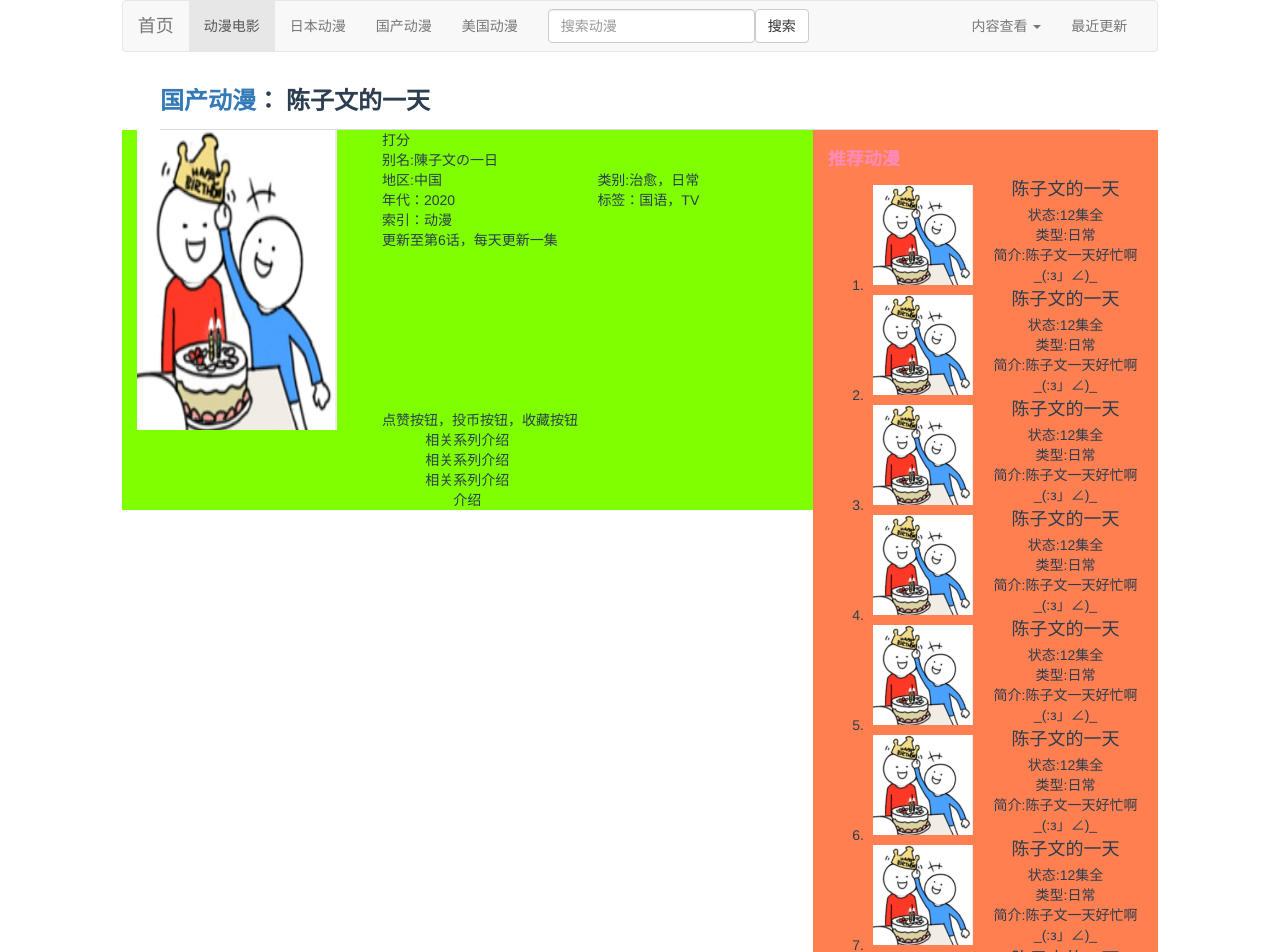
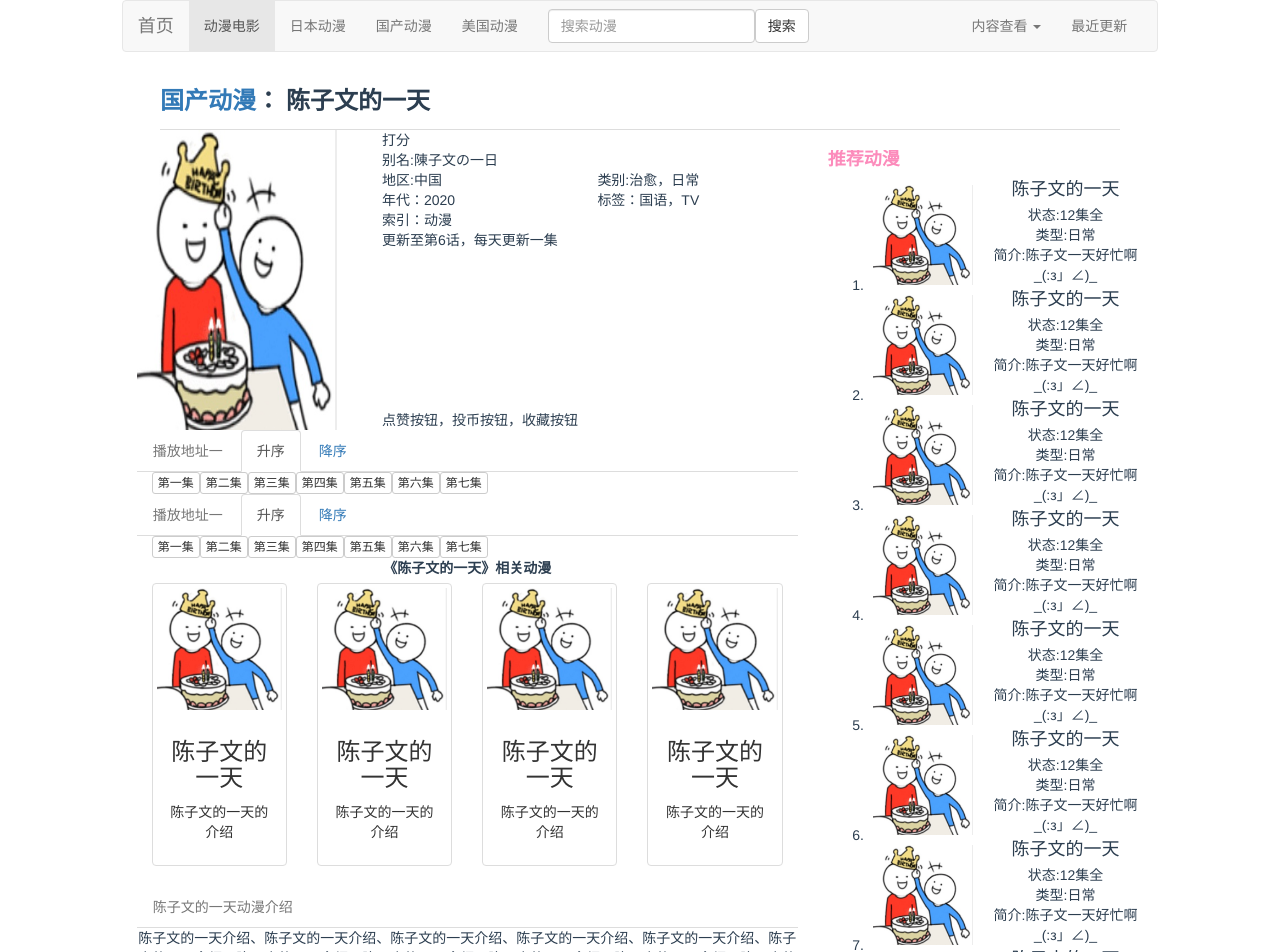
Before and after one commit to ChenZiWen66/AnimeProject, a Vue app in the folder web/: page /View in a window 1280 px wide. Shown: the top 952 px of the page. Built offline with nearby package versions, Linux system fonts and the light colour scheme; a small style sheet from the web is missing.

Commit message:
1.编写了动漫信息展示界面的基本页面

```diff
--- a/web/src/components/AnimeAddressList.vue
+++ b/web/src/components/AnimeAddressList.vue
@@ -1,8 +1,25 @@
 <template>
-<!--    -->
+    <!--  视频播放列表  -->
     <div class="row">
-        <div class="">
-
+        <div class="col-md-12">
+            <ul class="nav nav-tabs">
+                <li role="presentation" class="disabled"><a href="#">播放地址一</a></li>
+                <li role="presentation" class="active"><a href="#">升序</a></li>
+                <li role="presentation"><a href="#">降序</a></li>
+            </ul>
+        </div>
+        <div class="col-md-12">
+            <div class="col-md-12">
+                <div class="btn-group-xs" role="group">
+                    <button type="button" class="btn btn-default">第一集</button>
+                    <button type="button" class="btn btn-default">第二集</button>
+                    <button type="button" class="btn btn-default">第三集</button>
+                    <button type="button" class="btn btn-default">第四集</button>
+                    <button type="button" class="btn btn-default">第五集</button>
+                    <button type="button" class="btn btn-default">第六集</button>
+                    <button type="button" class="btn btn-default">第七集</button>
+                </div>
+            </div>
         </div>
     </div>
 </template>
@@ -14,5 +31,7 @@
 </script>
 
 <style scoped>
-
+    .btn-group-xs button{
+        float: left;
+    }
 </style>
--- /dev/null
+++ b/web/src/components/AnimeDescribe.vue
@@ -0,0 +1,22 @@
+<template>
+    <div class="row">
+        <div class="col-md-12">
+            <ul class="nav nav-tabs">
+                <li role="presentation" class="disabled"><a href="#">陈子文的一天动漫介绍</a></li>
+            </ul>
+        </div>
+        <div class="col-md-12">
+            <p>陈子文的一天介绍、陈子文的一天介绍、陈子文的一天介绍、陈子文的一天介绍、陈子文的一天介绍、陈子文的一天介绍、陈子文的一天介绍、陈子文的一天介绍、陈子文的一天介绍、陈子文的一天介绍、陈子文的一天介绍、陈子文的一天介绍、</p>
+        </div>
+    </div>
+</template>
+
+<script>
+    export default {
+        name: "AnimeDescribe"
+    }
+</script>
+
+<style scoped>
+
+</style>
--- /dev/null
+++ b/web/src/components/AnimeInfoView.vue
@@ -0,0 +1,24 @@
+<template>
+    <!--动漫信息-->
+    <div>
+        <div class="col-md-3">
+            <div class="thumbnail">
+                <img src="../assets/xiaolan.jpg" alt="陈子文的一天">
+                <div class="caption">
+                    <h3>陈子文的一天</h3>
+                    <p>陈子文的一天的介绍</p>
+                </div>
+            </div>
+        </div>
+    </div>
+</template>
+
+<script>
+    export default {
+        name: "AnimeInfoView"
+    }
+</script>
+
+<style scoped>
+
+</style>
--- /dev/null
+++ b/web/src/components/RelativeAnime.vue
@@ -0,0 +1,28 @@
+<template>
+    <div class="row">
+        <div class="col-md-12">
+            <label>《陈子文的一天》相关动漫</label>
+        </div>
+        <div class="col-md-12">
+            <AnimeInfoView/>
+            <AnimeInfoView/>
+            <AnimeInfoView/>
+            <AnimeInfoView/>
+        </div>
+    </div>
+</template>
+
+<script>
+    import AnimeInfoView from "./AnimeInfoView";
+
+    export default {
+        name: "RelativeAnime",
+        components: {
+            AnimeInfoView
+        }
+    }
+</script>
+
+<style scoped>
+
+</style>
--- a/web/src/components/ViewLeftContent.vue
+++ b/web/src/components/ViewLeftContent.vue
@@ -36,26 +36,33 @@
 
         <!--     播放地址导航栏一      -->
         <div class="col-md-12">
-            相关系列介绍
-        </div>
-        <!--     播放列表      -->
-        <div class="col-md-12">
-            相关系列介绍
+            <AnimeAddressList/>
         </div>
         <!--     播放地址导航栏二      -->
-        <!--     播放列表      -->
         <div class="col-md-12">
-            相关系列介绍
+            <AnimeAddressList/>
         </div>
         <div class="col-md-12">
-            介绍
+            <RelativeAnime/>
+        </div>
+        <div class="col-md-12">
+            <AnimeDescribe/>
         </div>
     </div>
 </template>
 
 <script>
+    import AnimeAddressList from "./AnimeAddressList";
+    import RelativeAnime from "./RelativeAnime";
+    import AnimeDescribe from "./AnimeDescribe";
+
     export default {
-        name: "ViewLeftContent"
+        name: "ViewLeftContent",
+        components:{
+            AnimeDescribe,
+            RelativeAnime,
+            AnimeAddressList
+        }
     }
 </script>
 
--- a/web/src/views/AnimeView.vue
+++ b/web/src/views/AnimeView.vue
@@ -17,11 +17,11 @@
                             </h1>
                         </div>
                     </div>
-                    <div class="col-md-8" style="background-color: chartreuse">
+                    <div class="col-md-8" >
                         <ViewLeftContent/>
                     </div>
                     <!-- 推荐动漫 -->
-                    <div class="col-md-4" style="background-color: coral">
+                    <div class="col-md-4">
                         <RecommendAnime/>
                     </div>
                 </div>
```
Also changed, not shown: web/src/views/AnimePlay.vue (added, +13 -0 lines).
